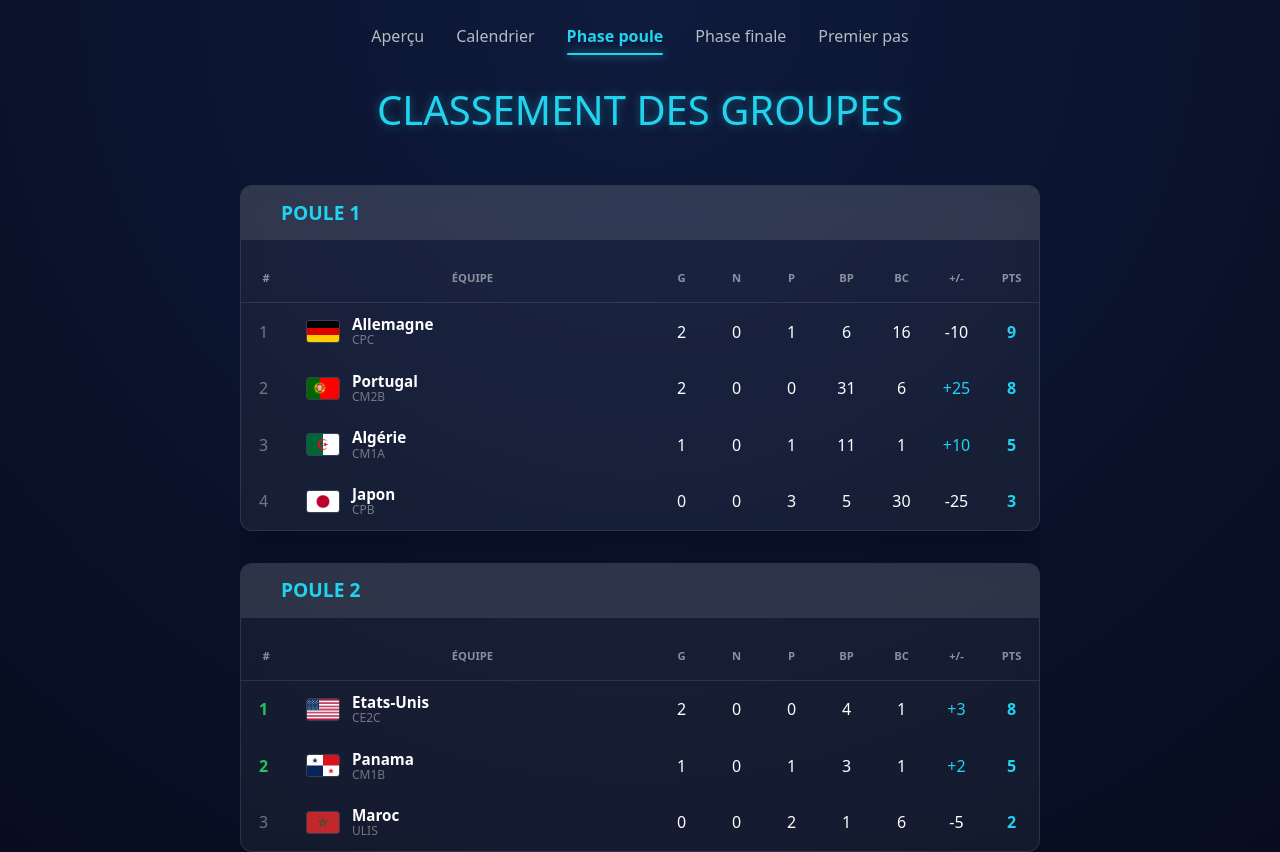
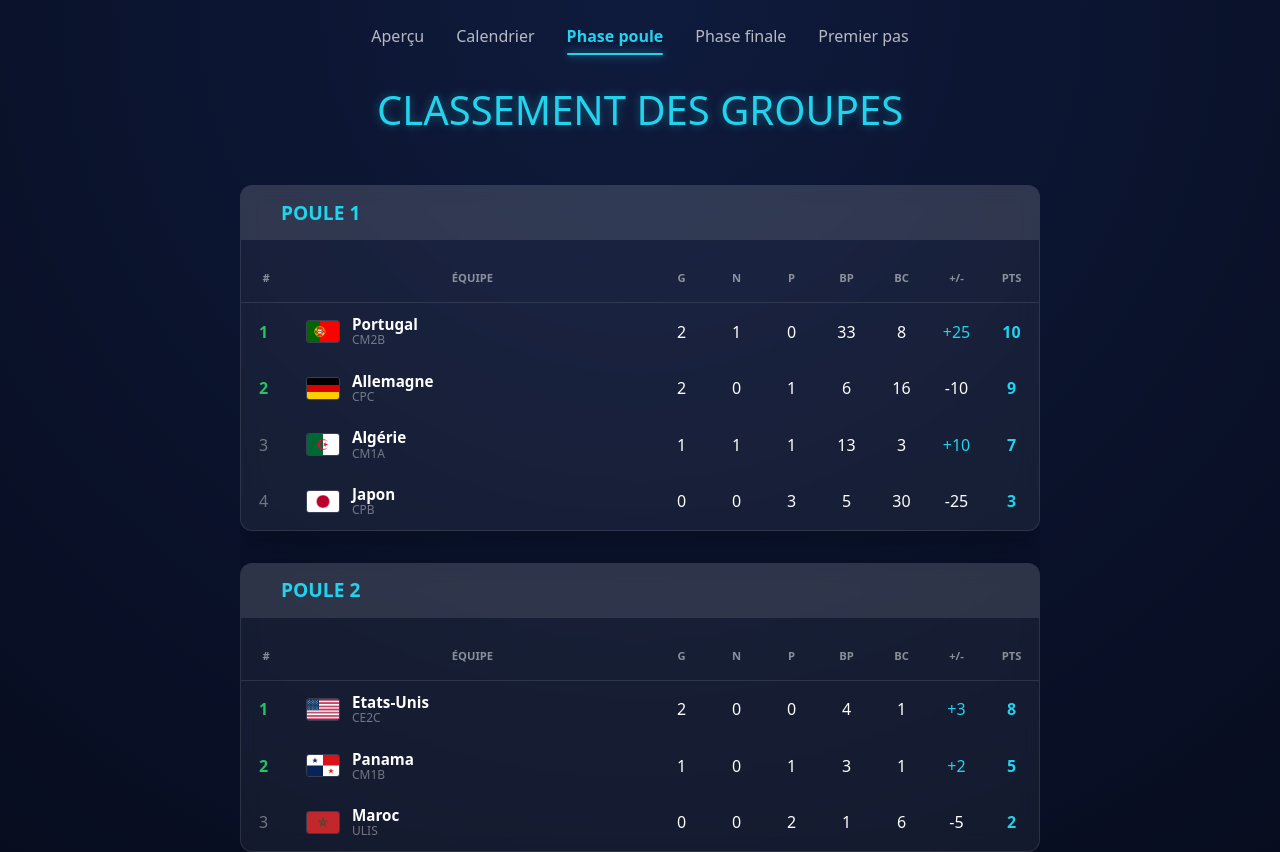
Before and after one commit to RayaneO18/Tournament, a Next.js app: page /phase-poule in a window 1280 px wide. Shown: the top 852 px of the page. Built offline with nearby package versions, Linux system fonts and the light colour scheme.

Commit message:
Fin jour 11

```diff
--- a/data/data.ts
+++ b/data/data.ts
@@ -111,7 +111,7 @@ export const calendrierMatchs: Semaine[] = [
     rencontres: [
       { jour: "Lundi", date: "1 juin", matchs: [{ eq1: "Portugal", score1: 16, eq2: "Japon", score2: 4, poule: "Poule 1" }] },
       { jour: "Mardi", date: "2 juin", matchs: [{ eq1: "Algérie", score1: 11, eq2: "Japon", score2: 0, poule: "Poule 1" }] },
-      { jour: "Jeudi", date: "4 juin", matchs: [{ eq1: "Portugal", score1: null, eq2: "Algérie", score2: null, poule: "Poule 1" }] },
+      { jour: "Jeudi", date: "4 juin", matchs: [{ eq1: "Portugal", score1: 2, eq2: "Algérie", score2: 2, poule: "Poule 1" }] },
       { jour: "Vendredi", date: "5 juin",isTirageAuSort: true, matchs: [] },    ]
   },
 ];
```
